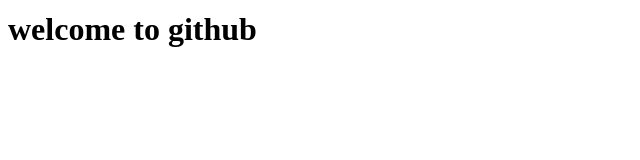
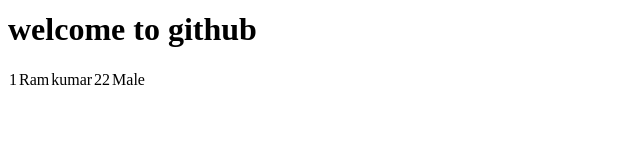
Before and after one commit to ifunctionindia/movie-database, an Angular app in the folder movie-database/: page / in a window 1280 px wide. Shown: the part 127-287 px from the top of the page, without its empty margins (0-640 px from the left). Built offline with nearby package versions, Linux system fonts and the light colour scheme.

Commit message:
add table

```diff
--- a/movie-database/src/app/app.component.html
+++ b/movie-database/src/app/app.component.html
@@ -1,3 +1,10 @@
 <h1>Hello by kesava</h1>
 <h1>Hello by Hari</h1>
 <h1>welcome to github</h1>
+<tr>
+  <td>1</td>
+  <td>Ram</td>
+  <td>kumar</td>
+  <td>22</td>
+  <td>Male</td>
+</tr>
```
